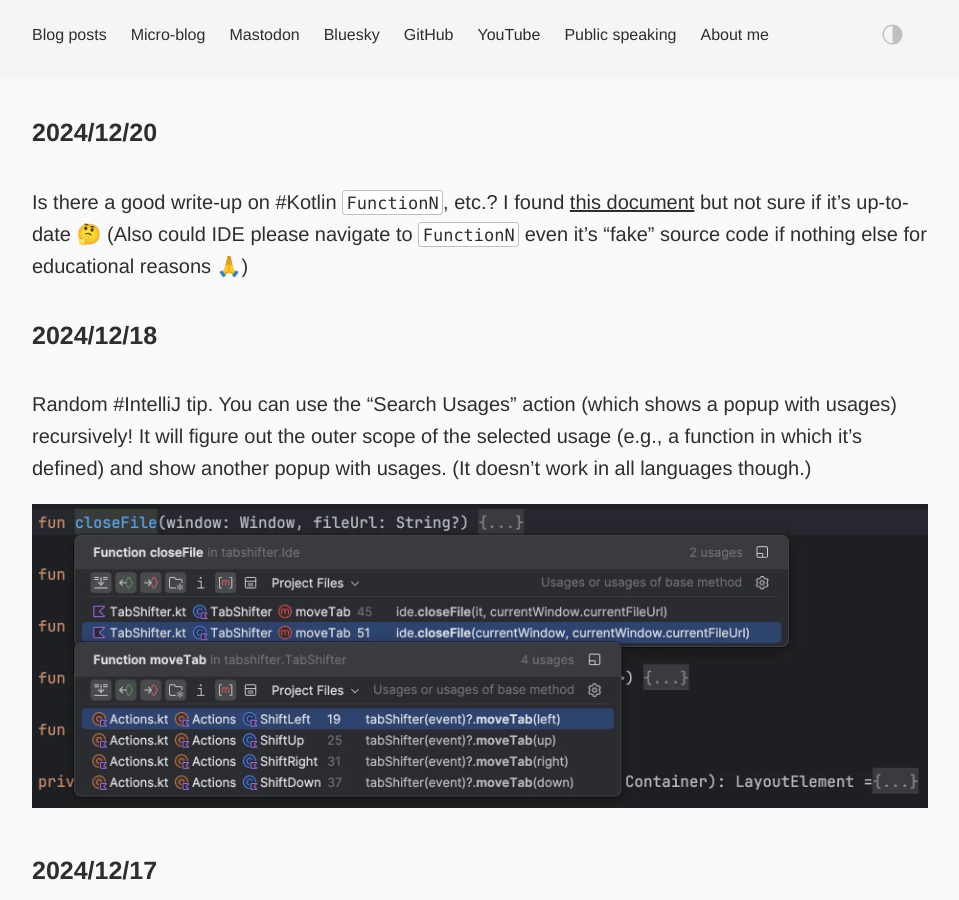
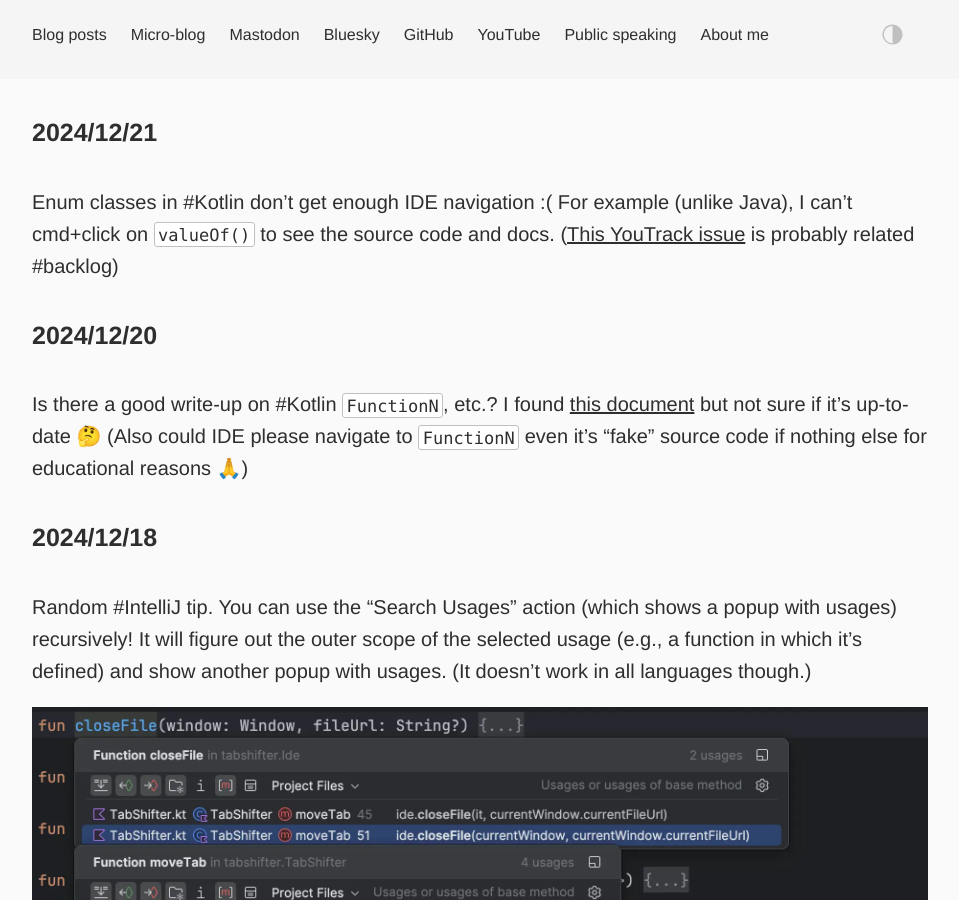
Before and after one commit to dkandalov/dkandalov.github.io, a Jekyll site: the page built from micro-blog.md, in a window 1280 px wide and 900 px high. Shown: the whole window, without its empty margins (160-1119 px from the left). Built offline with Jekyll 4.4.1, drawn with Linux system fonts in a browser that asks for light colours.

Commit message:
updated micro-blog

```diff
--- a/micro-blog.md
+++ b/micro-blog.md
@@ -2,6 +2,9 @@
 layout: post
 permalink: /micro-blog/
 ---
+
+#### 2024/12/21
+Enum classes in #Kotlin don't get enough IDE navigation :( For example (unlike Java), I can't cmd+click on `valueOf()` to see the source code and docs. ([This YouTrack issue](https://youtrack.jetbrains.com/issue/KTIJ-16701) is probably related #backlog)
 
 #### 2024/12/20
 Is there a good write-up on #Kotlin `FunctionN`, etc.? I found [this document](https://github.com/JetBrains/kotlin/blob/15716a7a3c5e6df4b7520fd07ece62ac5db6debf/spec-docs/function-types.md#function0-function1--types) but not sure if it's up-to-date 🤔 (Also could IDE please navigate to `FunctionN` even it's "fake" source code if nothing else for educational reasons 🙏)
```
